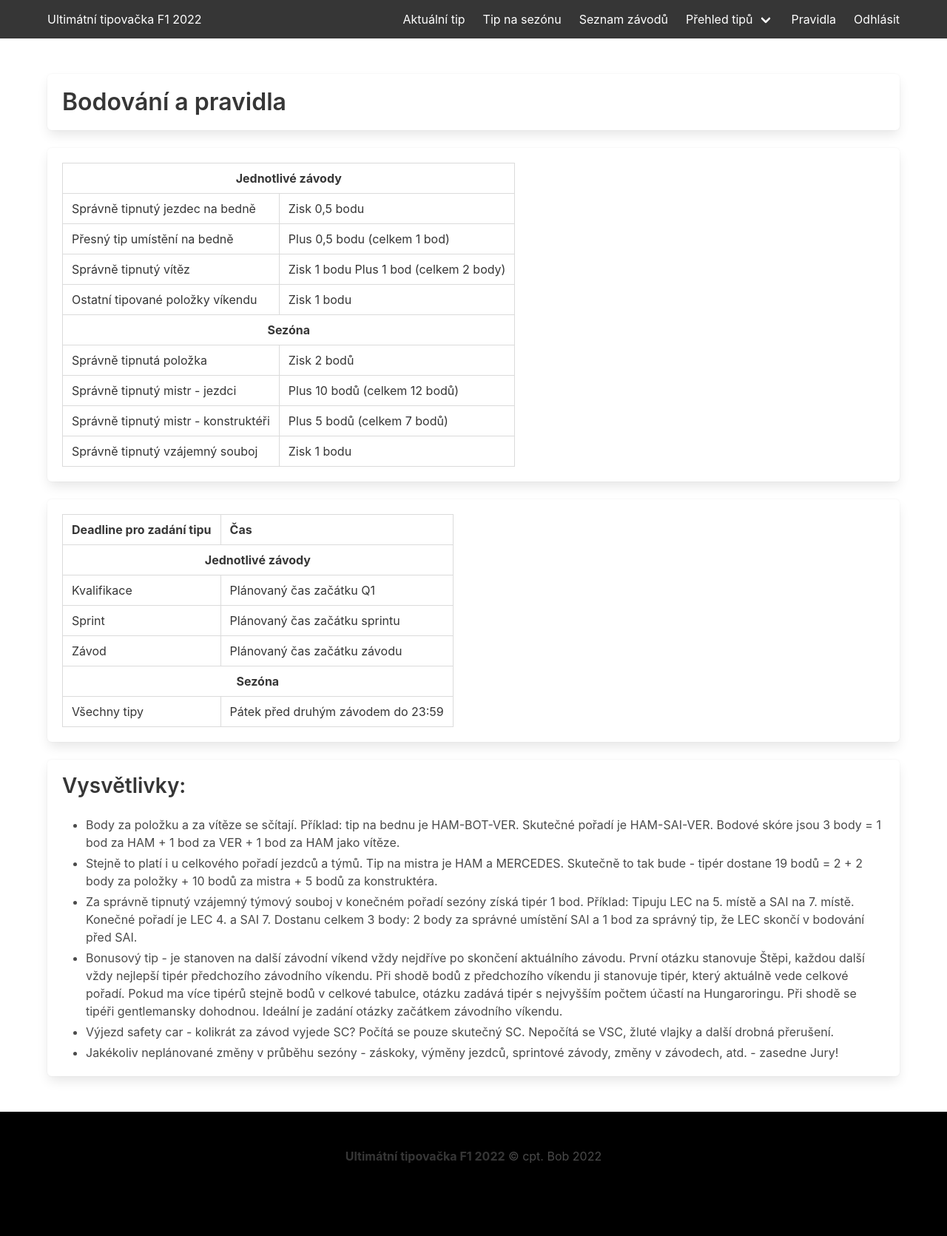
After one commit to rbikar/f1-guessing-game-app, a Flask app: page /rules in a window 1280 px wide. The commit adds this page. Shown: the whole page at 74% size. Run offline with Flask 2, Linux system fonts and the light colour scheme; the visitor is signed in with stand-in values (Sample User, id 1); some libraries are stand-ins or nearby versions.

Commit message:
Various fixes
- re-fromatted templates
- layout updates
- added rules

```diff
--- a/app/main.py
+++ b/app/main.py
@@ -20,6 +20,7 @@ from .utils import (
     get_label_attr_season,
     get_locks_race,
     is_attr_locked,
+    can_see_guess,
 )
 
 main = Blueprint("main", __name__)
@@ -267,6 +268,8 @@ def season_post():
             db.session.commit()
             season_guess = new_season_guess
 
+        flash("Tip v pořádku uložen")
+
     return render_template(
         "season.html",
         data=data,
@@ -311,9 +314,127 @@ def guess_overview():
 @login_required
 def guess_overview_race():
     return render_template("wip.html")
+    result = "X"
+    result_sum = "0"
+    admin = True if current_user.role == "ADMIN" else False
+
+    races = db.session.query(Race).all()
+    users = db.session.query(User).all()
+
+    thead = [
+        "Tip",
+        "Výsledek",
+    ]
+    quali_row = ["Vítěz kvalifikace", result]
+    sprint_row = ["Vítěz sprintu", result]
+    _1_row = ["Vítěz závodu", result]
+    _2_row = ["Druhé místo", result]
+    _3_row = ["Třetí místo", result]
+
+    fastest_lap_row = ["Nejrychlejší kolo", result]
+    safety_car_row = ["Výjezd safety car", result]
+    bonus_row = ["Bonusový tip", result]
+
+    keys = [
+        "quali",
+        "sprint",
+        "first",
+        "second",
+        "third",
+        "safety_car",
+        "fastest_lap",
+        "bonus",
+    ]
+
+    for race in races:
+        race_id = race.id
+        thead[0] = race.name
+        for user in sorted(users, key=lambda x: x.username):
+            guess = (
+                db.session.query(RaceGuess)
+                .filter(RaceGuess.user_id == user.id)
+                .filter(RaceGuess.race_id == race_id)
+                .first()
+            )
+            if guess is None:
+                # vsede vykricnik
+                pass
+
+            locks = get_locks_race(race)
+            # import pdb;pdb.set_trace()
+
+            thead.extend([user.username, result_sum])
+
+            value = (
+                guess.quali
+                if can_see_guess(locks["quali_start"], user, current_user, admin)
+                else "LOCK"
+            )
+            can_see = can_see_guess(locks["quali_start"], user, current_user, admin)
+            if guess.quali:
+                if can_see:
+                    value = guess.quali
+                else:
+                    value = "LK"
+            else:
+                value = "NT"
+
+            quali_row.extend([value, result_sum])
+
+            value = (
+                guess.sprint
+                if can_see_guess(locks["sprint_start"], user, current_user, admin)
+                else "LOCK"
+            )
+            # if race.type == "SPRINT":
+            sprint_row.extend([guess.sprint, result_sum])
+            race_can_see = can_see_guess(locks["race_start"], user, current_user, admin)
+
+            value = guess.first if race_can_see else "LOCK"
+            _1_row.extend([value, result_sum])
+            value = guess.second if race_can_see else "LOCK"
+            _2_row.extend([value, result_sum])
+            value = guess.third if race_can_see else "LOCK"
+            _3_row.extend([value, result_sum])
+
+            value = guess.fastest_lap if race_can_see else "LOCK"
+            fastest_lap_row.extend([value, result_sum])
+
+            value = guess.third if race_can_see else "LOCK"
+            safety_car_row.extend([value, result_sum])
+
+            value = guess.bonus if race_can_see else "LOCK"
+            bonus_row.extend([value, result_sum])
+
+        break  #### zatim na test
+
+    data = [
+        quali_row,
+        sprint_row,
+        _1_row,
+        _2_row,
+        _3_row,
+        fastest_lap_row,
+        safety_car_row,
+        bonus_row,
+    ]
+
+    return render_template("guess_overivew_race.html", thead=thead, data=data)
+
+
+def lock_or_no_guess(guess, lock):
+    if guess:
+        return "ZAMEK"
+    return "CHYBI TIP!"
 
 
 @main.route("/guess_overview/season")
 @login_required
 def guess_overview_season():
     return render_template("wip.html")
+
+
+@main.route("/rules")
+@login_required
+def rules():
+    return render_template("rules.html")
--- a/app/templates/base.html
+++ b/app/templates/base.html
@@ -7,94 +7,55 @@
     <meta name="viewport" content="width=device-width, initial-scale=1">
     <title>F1</title>
     <link rel="stylesheet" href="https://cdn.jsdelivr.net/npm/bulma@0.9.3/css/bulma.min.css">
-
 </head>
 
 <body>
     <nav class="navbar is-dark">
         <div class="container">
             <div class="navbar-brand">
-                <a class="navbar-item" href="{{ url_for('main.index') }}">
-                    Ultimátní tipovačka F1 2022
-                </a>
-
-                <a role="button" class="navbar-burger" id="burger"  aria-label="menu" aria-expanded="false" data-target="navbarMenuHeroA">
+                <a class="navbar-item" href="{{ url_for('main.index') }}"> Ultimátní tipovačka F1 2022 </a>
+                <a role="button" class="navbar-burger" id="burger" aria-label="menu" aria-expanded="false"
+                    data-target="navbarMenuHeroA">
                     <span aria-hidden="true"></span>
                     <span aria-hidden="true"></span>
                     <span aria-hidden="true"></span>
-
                 </a>
             </div>
-
             <div id="navbarMenuHeroA" class="navbar-menu ">
-                <div class="navbar-end">
-                    {% if current_user.is_authenticated %}
-                    <a href="{{ url_for('main.race_current') }}" class="navbar-item">
-                        Aktuální tip
-                    </a>
-                    {% endif %}
-                    {% if current_user.is_authenticated %}
-                    <a href="{{ url_for('main.season') }}" class="navbar-item">
-                        Tip na sezónu
-                    </a>
-                    {% endif %}
-                    {% if current_user.is_authenticated %}
-                    <a href="{{ url_for('main.races') }}" class="navbar-item">
-                        Seznam závodů
-                    </a>
-                    {% endif %}
-                    {% if not current_user.is_authenticated %}
-                    <a href="{{ url_for('auth.login') }}" class="navbar-item">
-                        Přihlásit
-                    </a>
-                    <a href="{{ url_for('auth.signup') }}" class="navbar-item">
-                        Registrovat
-                    </a>
-                    {% endif %}
-
-                    {% if current_user.is_authenticated %}
-                    <div class="navbar-item has-dropdown is-hoverable">
-                        <a class="navbar-link">
-                            Přehled tipů
-                        </a>
+                <div class="navbar-end"> {% if current_user.is_authenticated %} <a
+                        href="{{ url_for('main.race_current') }}" class="navbar-item"> Aktuální tip </a> {% endif %}
+                    {% if current_user.is_authenticated %} <a href="{{ url_for('main.season') }}" class="navbar-item">
+                        Tip na sezónu </a> {% endif %} {% if current_user.is_authenticated %} <a
+                        href="{{ url_for('main.races') }}" class="navbar-item"> Seznam závodů </a> {% endif %}
+                    {% if not current_user.is_authenticated %} <a href="{{ url_for('auth.login') }}"
+                        class="navbar-item"> Přihlásit </a>
+                    <a href="{{ url_for('auth.signup') }}" class="navbar-item"> Registrovat </a> {% endif %}
+                    {% if current_user.is_authenticated %} <div class="navbar-item has-dropdown is-hoverable">
+                        <a class="navbar-link"> Přehled tipů </a>
                         <div class="navbar-dropdown">
-                            <a  href="{{ url_for('main.guess_overview_race') }}" class="navbar-item">
-                            Závody
-                            </a>
-                            <a href="{{ url_for('main.guess_overview_season') }}" class="navbar-item">
-                            Sezóna
-                            </a>
-
+                            <a href="{{ url_for('main.guess_overview_race') }}" class="navbar-item"> Závody </a>
+                            <a href="{{ url_for('main.guess_overview_season') }}" class="navbar-item"> Sezóna </a>
                         </div>
-                    </div>
-                    {% endif %}
-                    {% if current_user.is_authenticated %}
-                    <a href="{{ url_for('auth.logout') }}" class="navbar-item">
-                        Odhlásit
-                    </a>
-                    {% endif %}
+                    </div> {% endif %} {% if current_user.is_authenticated %} <a href="{{ url_for('main.rules') }}"
+                        class="navbar-item"> Pravidla </a> {% endif %} {% if current_user.is_authenticated %} <a
+                        href="{{ url_for('auth.logout') }}" class="navbar-item"> Odhlásit </a> {% endif %}
                 </div>
             </div>
         </div>
     </nav>
     <section class="section is-info">
-
-            <div class="container is-primary">
-               {% block content %}
-               {% endblock %}
-
-
-            </div>
-
+        <div class="container is-primary"> {% block content %} {% endblock %} </div>
     </section>
     <footer class="footer" style=" background-color: black;">
         <div class="content has-text-centered">
-          <p>
-            <strong>Ultimátní tipovačka F1 2022</strong> &copy; cpt. Bob 2022
-          </p>
+            <p>
+                <strong>Ultimátní tipovačka F1 2022</strong> &copy; cpt. Bob 2022
+            </p>
         </div>
-      </footer>
+    </footer>
     <script src="{{url_for('static', filename='index.js')}}"></script>
+    <script type="module" src="https://unpkg.com/ionicons@5.5.2/dist/ionicons/ionicons.esm.js"></script>
+    <script nomodule src="https://unpkg.com/ionicons@5.5.2/dist/ionicons/ionicons.js"></script>
 </body>
 
 </html>
--- a/app/templates/driver_select.html
+++ b/app/templates/driver_select.html
@@ -1,14 +1,10 @@
-
-
-
 {% macro build_driver_select(label, id, drivers, guess) %}
 {{ form_item_start(label, false) }}
 <div class="select" default="">
     <select id={{ id }} name={{ id}}>
         <option value="" selected disabled hidden>---</option>
         {% for driver in drivers %}
-                        <option value={{driver}}
-                        {% if driver == guess %} selected {% endif %}>{{driver}}</option>
+        <option value={{driver}} {% if driver == guess %} selected {% endif %}>{{driver}}</option>
         {% endfor %}
     </select>
 </div>
@@ -44,8 +40,7 @@
     <select id="safety_car" name="safety_car">
         <option value selected disabled hidden>---</option>
         {% for value in range(0, limit) %}
-        <option value={{value}}
-        {% if value == guess %} selected {% endif %}>{{value}}</option>
+        <option value={{value}} {% if value == guess %} selected {% endif %}>{{value}}</option>
         {% endfor %}
     </select>
 
@@ -93,3 +88,28 @@
 </tr>
 
 {% endmacro %}
+
+
+{% macro build_lock(label, time, locked) %}
+<table class="table is-bordered" style="table-layout: fixed; width: 100%;">
+    <tbody>
+        <th>
+            {{ label }}
+        </th>
+        <td>{{ time }}
+        </td>
+        <td>
+            {% if  locked %}
+            <ion-icon name="lock-closed" style="color: red;"></ion-icon>
+            Tipování zamčeno!
+            <ion-icon name="lock-closed" style="color: red;"></ion-icon>
+
+            {% else %}
+            <ion-icon name="lock-open" style="color: green;"></ion-icon>
+            Tipování odemčeno!
+            <ion-icon name="lock-open" style="color: green;"></ion-icon>
+        </td>
+        {% endif %}
+    </tbody>
+</table>
+{% endmacro %}
--- a/app/templates/races.html
+++ b/app/templates/races.html
@@ -4,7 +4,7 @@
 {% from "driver_select.html" import build_row %}
 <div class="box">
 
-<table class="table"  style="text-align:center">
+    <table class="table" style="text-align:center">
         <thead>
             <tr>
                 {% for cell in table_head %}
--- /dev/null
+++ b/app/templates/rules.html
@@ -0,0 +1,100 @@
+{% extends "base.html" %} {% block content %} {% from "driver_select.html" import build_row %} <div class="box">
+    <h1 class="title"> Bodování a pravidla </h1>
+</div>
+<div class="box">
+    <table class="table is-bordered">
+        <tbody>
+            <tr>
+                <th colspan="2" style="text-align:center"> Jednotlivé závody </th>
+            </tr>
+            <tr>
+                <td> Správně tipnutý jezdec na bedně </td>
+                <td> Zisk 0,5 bodu </td>
+            </tr>
+            <tr>
+                <td> Přesný tip umístění na bedně </td>
+                <td> Plus 0,5 bodu (celkem 1 bod) </td>
+            </tr>
+            <tr>
+                <td> Správně tipnutý vítěz </td>
+                <td> Zisk 1 bodu Plus 1 bod (celkem 2 body) </td>
+            </tr>
+            <tr>
+                <td> Ostatní tipované položky víkendu </td>
+                <td> Zisk 1 bodu </td>
+            </tr>
+            <tr>
+                <th colspan="2" style="text-align:center"> Sezóna </th>
+            </tr>
+            <tr>
+                <td> Správně tipnutá položka </td>
+                <td> Zisk 2 bodů </td>
+            </tr>
+            <tr>
+                <td> Správně tipnutý mistr - jezdci </td>
+                <td> Plus 10 bodů (celkem 12 bodů) </td>
+            </tr>
+            <tr>
+                <td> Správně tipnutý mistr - konstruktéři </td>
+                <td> Plus 5 bodů (celkem 7 bodů) </td>
+            </tr>
+            <tr>
+                <td> Správně tipnutý vzájemný souboj </td>
+                <td> Zisk 1 bodu </td>
+            </tr>
+        </tbody>
+    </table>
+</div>
+<div class="box">
+    <table class="table is-bordered">
+        <thead>
+            <th> Deadline pro zadání tipu </th>
+            <th> Čas </th>
+        </thead>
+        <tbody>
+            <tr>
+                <th colspan="2" style="text-align:center"> Jednotlivé závody </th>
+            </tr>
+            <tr>
+                <td> Kvalifikace </td>
+                <td> Plánovaný čas začátku Q1 </td>
+            </tr>
+            <tr>
+                <td> Sprint </td>
+                <td> Plánovaný čas začátku sprintu </td>
+            </tr>
+            <tr>
+                <td> Závod </td>
+                <td> Plánovaný čas začátku závodu </td>
+            </tr>
+            <tr>
+                <th colspan="2" style="text-align:center"> Sezóna </th>
+            </tr>
+            <tr>
+                <td> Všechny tipy </td>
+                <td> Pátek před druhým závodem do 23:59 </td>
+            </tr>
+        </tbody>
+    </table>
+</div>
+<div class="box content">
+    <h2 class="title">Vysvětlivky:</h2>
+    <ul>
+        <li>Body za položku a za vítěze se sčítají. Příklad: tip na bednu je HAM-BOT-VER. Skutečné pořadí je
+            HAM-SAI-VER. Bodové skóre jsou 3 body = 1 bod za HAM + 1 bod za VER + 1 bod za HAM jako vítěze. </li>
+        <li>Stejně to platí i u celkového pořadí jezdců a týmů. Tip na mistra je HAM a MERCEDES. Skutečně to tak bude -
+            tipér dostane 19 bodů = 2 + 2 body za položky + 10 bodů za mistra + 5 bodů za konstruktéra. </li>
+        <li> Za správně tipnutý vzájemný týmový souboj v konečném pořadí sezóny získá tipér 1 bod. Příklad: Tipuju LEC
+            na 5. místě a SAI na 7. místě. Konečné pořadí je LEC 4. a SAI 7. Dostanu celkem 3 body: 2 body za správné
+            umístění SAI a 1 bod za správný tip, že LEC skončí v bodování před SAI. </li>
+        <li> Bonusový tip - je stanoven na další závodní víkend vždy nejdříve po skončení aktuálního závodu. První
+            otázku stanovuje Štěpi, každou další vždy nejlepší tipér předchozího závodního víkendu. Při shodě bodů z
+            předchozího víkendu ji stanovuje tipér, který aktuálně vede celkové pořadí. Pokud ma více tipérů stejně bodů
+            v celkové tabulce, otázku zadává tipér s nejvyšším počtem účastí na Hungaroringu. Při shodě se tipéři
+            gentlemansky dohodnou. Ideální je zadání otázky začátkem závodního víkendu. </li>
+        <li> Výjezd safety car - kolikrát za závod vyjede SC? Počítá se pouze skutečný SC. Nepočítá se VSC, žluté vlajky
+            a další drobná přerušení. </li>
+        <li> Jakékoliv neplánované změny v průběhu sezóny - záskoky, výměny jezdců, sprintové závody, změny v závodech,
+            atd. - zasedne Jury! </li>
+    </ul>
+</div> {% endblock %}
--- a/app/templates/season.html
+++ b/app/templates/season.html
@@ -17,8 +17,8 @@
 
 {% from "driver_select.html" import build_driver_select, build_submit, build_cancel %}
 
-<form method="POST" id="season"  onsubmit='return validateForm();' action="/season">
-  <fieldset style="margin: 15px; border: none; "  {%if  lock %} disabled {% endif %} >
+<form method="POST" id="season" onsubmit='return validateForm();' action="/season">
+  <fieldset style="margin: 15px; border: none; " {%if  lock %} disabled {% endif %}>
     <div class="columns">
       <div class="column is-4">
         <div class="box">
@@ -43,7 +43,7 @@
       </div>
   </fieldset>
   <div class="box">
-  <fieldset style="margin: 15px; border: none; "  {%if  lock %} disabled {% endif %} >
+    <fieldset style="margin: 15px; border: none; " {%if  lock %} disabled {% endif %}>
       {{ build_submit("Uložit") }}
       {{ build_cancel("Storno") }}
     </fieldset>
--- a/app/templates/wip.html
+++ b/app/templates/wip.html
@@ -2,7 +2,7 @@
 
 {% block content %}
 <h1 class="title">
-Již brzy...
+    Již brzy...
 </h1>
 
 {% endblock %}
```
Also changed, not shown: app/templates/guess_overivew_race.html (added, +51 -0 lines), app/templates/login.html (+6 -5 lines), app/templates/race.html (+12 -38 lines), app/templates/signup.html (+6 -5 lines), app/utils.py (+12 -2 lines), dev-requirements.txt (added, +8 -0 lines), app/templates/index.html (indentation only). Lines whose indentation alone changed are shown as unchanged.
